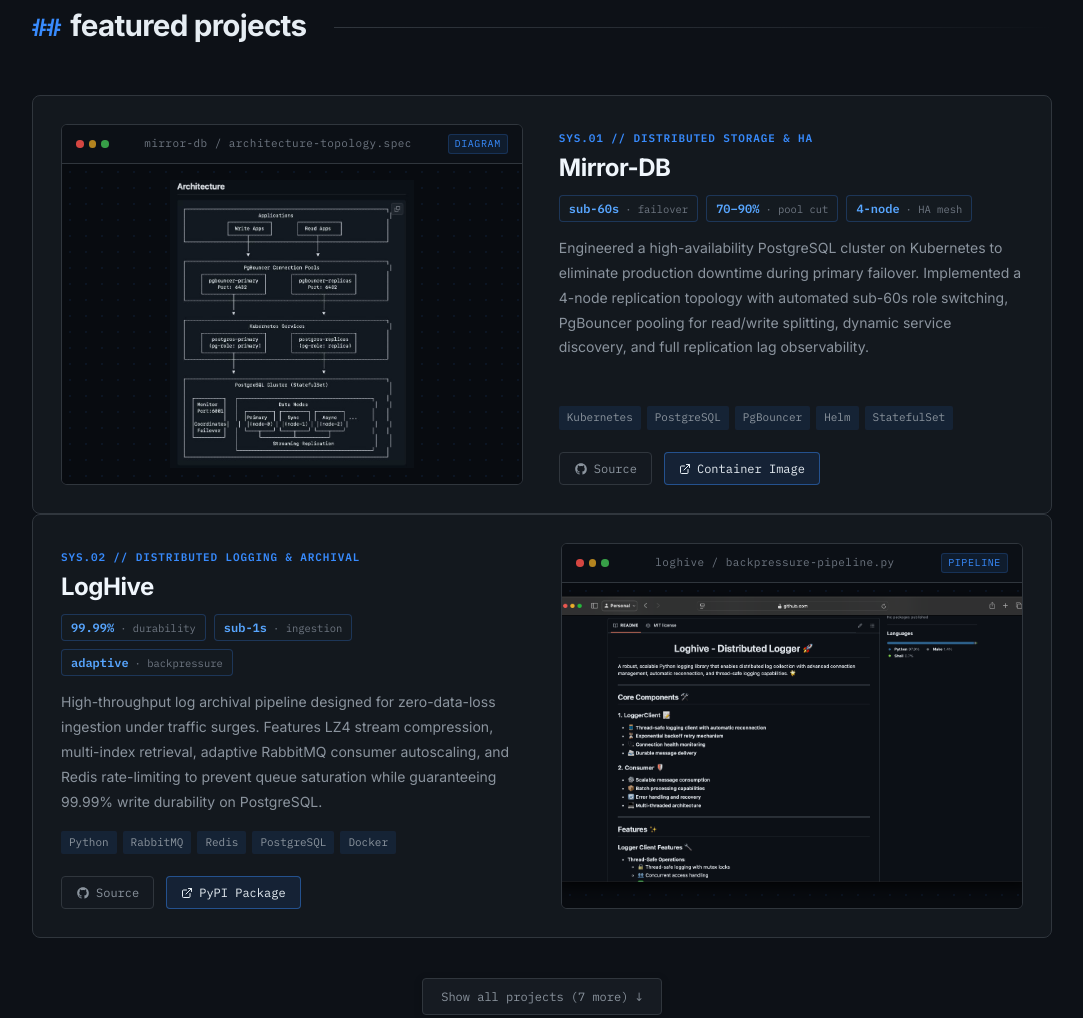
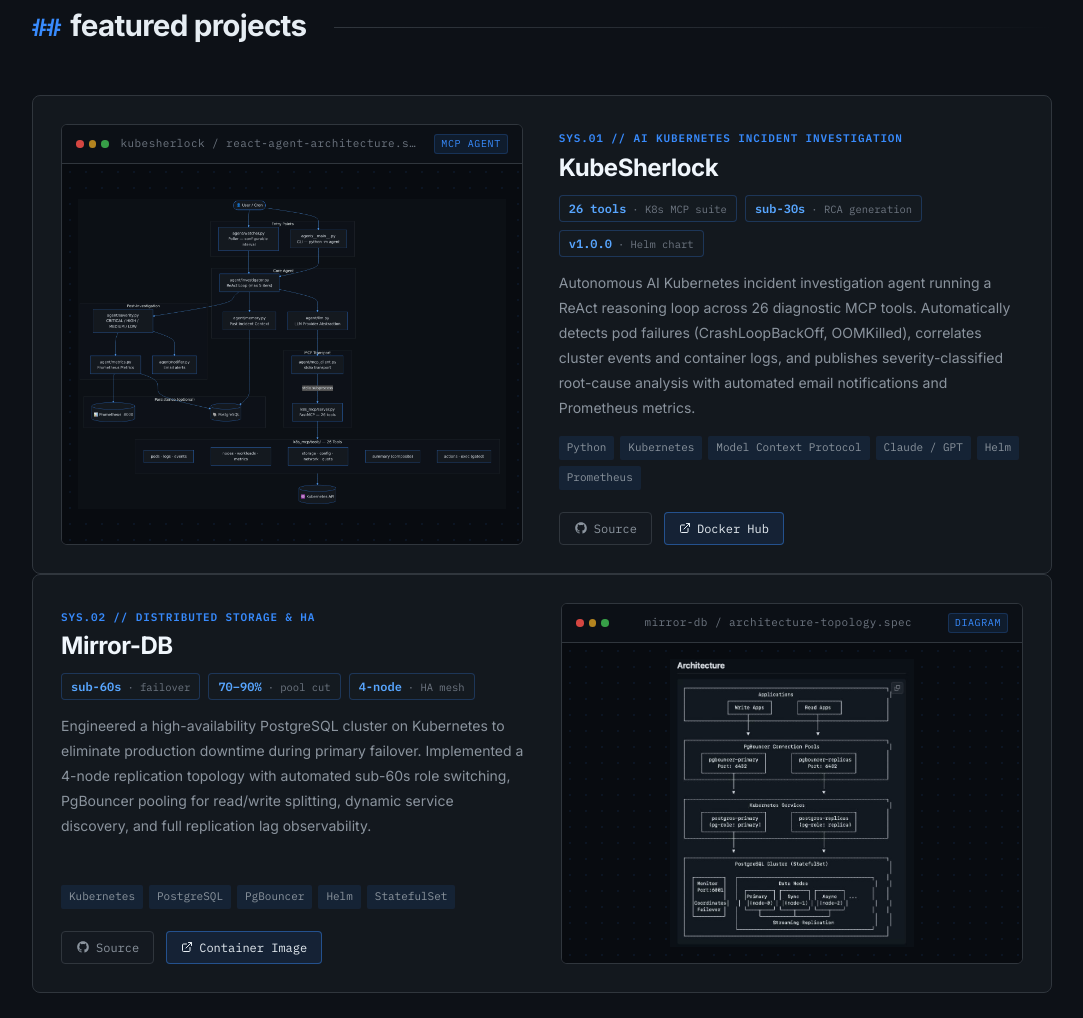
Before and after one commit to prathamagrawal/portfolio-website-v2, a React app in the folder nextjs/: page / in a window 1280 px wide. Shown: the part 3440-4458 px from the top of the page, without its empty margins (98-1181 px from the left). Built offline with nearby package versions, Linux system fonts and the light colour scheme.

Commit message:
feat: add KubeSherlock flagship project with architecture diagram

```diff
--- a/nextjs/src/components/FeaturedProjects.tsx
+++ b/nextjs/src/components/FeaturedProjects.tsx
@@ -23,8 +23,27 @@ const ExternalIcon = () => (
 
 const PROJECTS = [
   {
+    title: "KubeSherlock",
+    category: "SYS.01 // AI KUBERNETES INCIDENT INVESTIGATION",
+    cover: "/kubesherlock-architecture.png",
+    windowTitle: "kubesherlock / react-agent-architecture.spec",
+    windowBadge: "MCP AGENT",
+    objectFit: "contain" as const,
+    github: "https://github.com/prathamagrawal/KubeSherlock",
+    external: "https://hub.docker.com/r/prathamagrawal/kubesherlock",
+    externalLabel: "Docker Hub",
+    metrics: [
+      { val: "26 tools", label: "K8s MCP suite" },
+      { val: "sub-30s", label: "RCA generation" },
+      { val: "v1.0.0", label: "Helm chart" },
+    ],
+    tech: ["Python", "Kubernetes", "Model Context Protocol", "Claude / GPT", "Helm", "Prometheus"],
+    description:
+      "Autonomous AI Kubernetes incident investigation agent running a ReAct reasoning loop across 26 diagnostic MCP tools. Automatically detects pod failures (CrashLoopBackOff, OOMKilled), correlates cluster events and container logs, and publishes severity-classified root-cause analysis with automated email notifications and Prometheus metrics.",
+  },
+  {
     title: "Mirror-DB",
-    category: "SYS.01 // DISTRIBUTED STORAGE & HA",
+    category: "SYS.02 // DISTRIBUTED STORAGE & HA",
     cover: "/mirror-db-architecture.jpeg",
     windowTitle: "mirror-db / architecture-topology.spec",
     windowBadge: "DIAGRAM",
@@ -44,7 +63,7 @@ const PROJECTS = [
   },
   {
     title: "LogHive",
-    category: "SYS.02 // DISTRIBUTED LOGGING & ARCHIVAL",
+    category: "SYS.03 // DISTRIBUTED LOGGING & ARCHIVAL",
     cover: "/loghive.png",
     windowTitle: "loghive / backpressure-pipeline.py",
     windowBadge: "PIPELINE",
@@ -63,7 +82,7 @@ const PROJECTS = [
   },
   {
     title: "Clusterbase",
-    category: "SYS.03 // REAL-TIME DATA CLUSTERING",
+    category: "SYS.04 // REAL-TIME DATA CLUSTERING",
     cover: "/Clusterbase.png",
     windowTitle: "clusterbase / telemetry-console.ui",
     windowBadge: "CONSOLE UI",
@@ -81,7 +100,7 @@ const PROJECTS = [
   },
   {
     title: "Crypto2csv",
-    category: "SYS.04 // STREAM ETL & CLI PIPELINE",
+    category: "SYS.05 // STREAM ETL & CLI PIPELINE",
     cover: "/Crypto2csv.png",
     windowTitle: "crypto2csv / cli-stream.sh",
     windowBadge: "CLI TOOL",
@@ -99,7 +118,7 @@ const PROJECTS = [
   },
   {
     title: "Sportlight",
-    category: "SYS.05 // ML HIGHLIGHT EXTRACTION",
+    category: "SYS.06 // ML HIGHLIGHT EXTRACTION",
     cover: "/demo.png",
     windowTitle: "sportlight / video-pipeline.ml",
     windowBadge: "ML MODEL",
```
Also changed, not shown: agent.md (+2 -1 lines), nextjs/public/kubesherlock-architecture.png (added).
